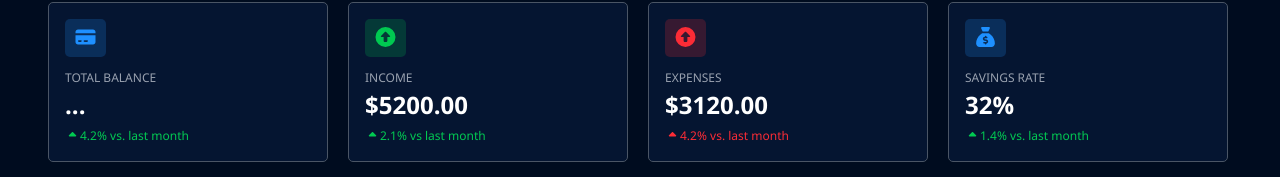
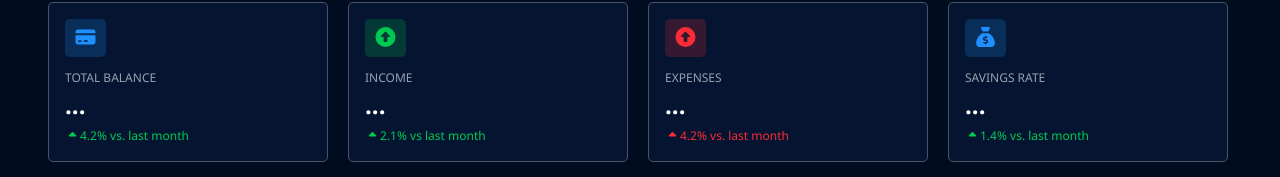
Before and after one commit to masonE17/spendscope, a React (Vite) app: page /dashboard in a window 1280 px wide. Shown: the part 159-336 px from the top of the page. Built offline with nearby package versions, Linux system fonts and the light colour scheme; no server answers; the database is empty.

Commit message:
Updated the finanical overview page with user inputted information.

```diff
--- a/src/components/FinancialOverview.jsx
+++ b/src/components/FinancialOverview.jsx
@@ -4,7 +4,8 @@ import { faCaretUp } from "@fortawesome/free-solid-svg-icons";
 import { faCircleUp } from "@fortawesome/free-solid-svg-icons";
 import { faSackDollar } from "@fortawesome/free-solid-svg-icons";
 
-export default function FinancialOverview({ financialSummary }) {
+export default function FinancialOverview({ financialSummary, incomeTotal, expenseTotal, savingsRate }) {
+
     return (
         <div className="w-full flex flex-row gap-5">
             <div className="w-70 h-40 border-solid border-gray-600 border p-4 bg-[rgb(5,21,49)] rounded-[5px] flex flex-col justify-center items-start gap-1">
@@ -23,7 +24,7 @@ export default function FinancialOverview({ financialSummary }) {
                 </div>
                 <div className="pt-2 bb-1.5">
                     <p className="text-gray-400 text-[12px]">INCOME</p>
-                    <p className="text-white text-[24px] font-bold">$5200.00</p>
+                    <p className="text-white text-[24px] font-bold">{ incomeTotal !== 0 ? incomeTotal.toLocaleString("en-US", { style: "currency", currency: "USD" }) : "..."}</p>
                 </div>
                 <p className="text-[12px] text-green-500"><FontAwesomeIcon icon={faCaretUp} />2.1% vs last month</p>
             </div>
@@ -33,7 +34,7 @@ export default function FinancialOverview({ financialSummary }) {
                 </div>
                 <div className="pt-2 bb-1.5">
                     <p className="text-gray-400 text-[12px]">EXPENSES</p>
-                    <p className="text-white text-[24px] font-bold">$3120.00</p>
+                    <p className="text-white text-[24px] font-bold">{ expenseTotal !== 0 ? expenseTotal.toLocaleString("en-US", { style: "currency", currency: "USD" }) : "..."}</p>
                 </div>
                 <p className="text-[12px] text-red-500"><FontAwesomeIcon icon={faCaretUp} />4.2% vs. last month</p>
             </div>
@@ -43,7 +44,7 @@ export default function FinancialOverview({ financialSummary }) {
                 </div>
                 <div className="pt-2 bb-1.5">
                     <p className="text-gray-400 text-[12px]">SAVINGS RATE</p>
-                    <p className="text-white text-[24px] font-bold">32%</p>
+                    <p className="text-white text-[24px] font-bold">{ savingsRate !== 0 ? `${savingsRate}%` : "..." }</p>
                 </div>
                 <p className="text-[12px] text-green-500"><FontAwesomeIcon icon={faCaretUp} />1.4% vs. last month</p>
             </div>
--- a/src/pages/Dashboard.jsx
+++ b/src/pages/Dashboard.jsx
@@ -55,6 +55,7 @@ export default function Dashboard() {
     const [expenses, setExpenses] = useState([]);
     const [expenseTotal, setExpenseTotal] = useState(0);
     const [incomeTotal, setIncomeTotal] = useState(0);
+    const [savingsRate, setSavingsRate] = useState(0);
 
     const navigate = useNavigate();
 
@@ -104,6 +105,7 @@ export default function Dashboard() {
         setIncomeTotal(income);
         setExpenseTotal(expenses);
         setExpenses(data);
+        setSavingsRate(income !== 0 ? (((income - expenses) / income) * 100).toFixed(0) : 0);
     };
 
     async function signOut() {
@@ -304,7 +306,7 @@ export default function Dashboard() {
                 {/*User Financial Overview Section*/}
                 <div className="w-full max-w-300 m-auto">
                     <div className="flex flex-row justify-center items-center py-3 px-2 gap-5">
-                        <FinancialOverview financialSummary={financialSummary} />
+                        <FinancialOverview financialSummary={financialSummary} incomeTotal={incomeTotal} expenseTotal={expenseTotal} savingsRate={savingsRate} />
                     </div>
                 </div>
 
```
